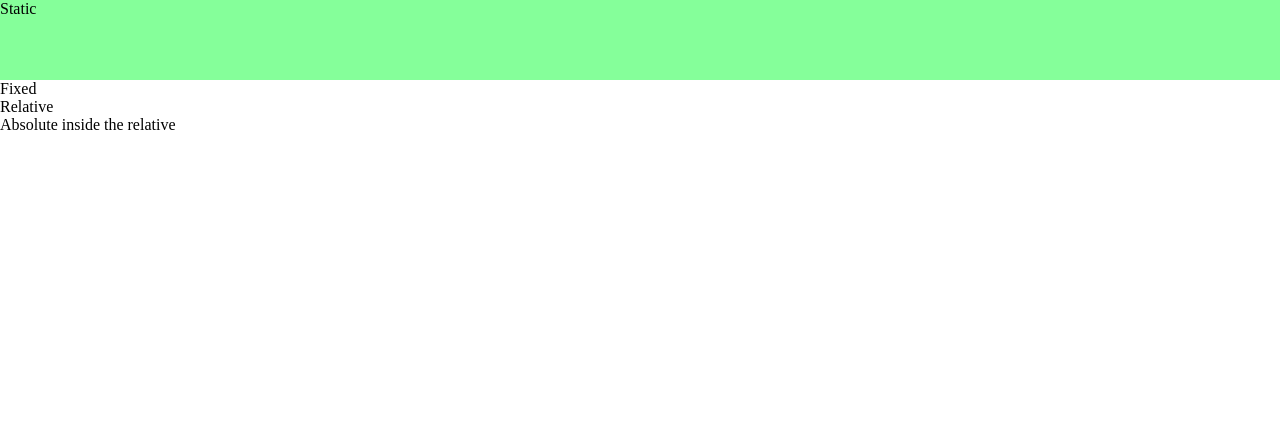
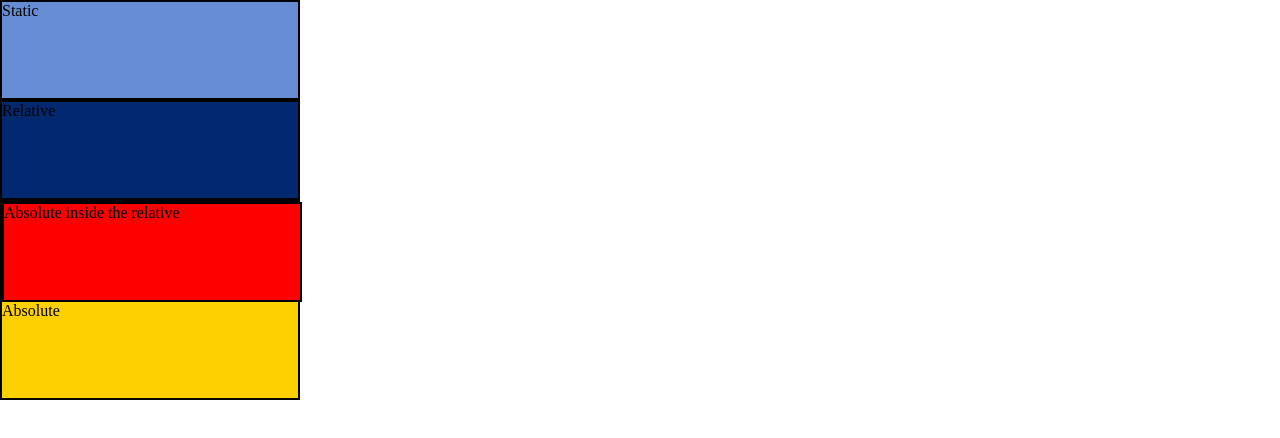
Before and after one commit to pedro-henrique-br/Css-Topics, a plain HTML site: page 08-Positions/index.html in a window 1280 px wide. Drawn offline with Linux system fonts and the light colour scheme.

Commit message:
Padding/Margin

```diff
--- a/08-Positions/index.html
+++ b/08-Positions/index.html
@@ -14,6 +14,6 @@
         <div class="relative-2">
       <div class="absolute-in">Absolute inside the relative</div>
     </div>
-  <div class="absolute"></div>
+  <div class="absolute">Absolute</div>
 </body>
 </html>
--- a/08-Positions/style.css
+++ b/08-Positions/style.css
@@ -7,32 +7,50 @@
 /*                            static, estático ao valor padrão do elemento html */
 
 .static {
-  background: #85ff9a;
-  width: 100vw;
-  height: 10vh;
+  position: static;
+  width: 300px;
+  height: 100px;
+  background-color: rgb(102, 140, 211);
+  border: solid 2px rgb(0, 0, 0);
 }
 
 .fixed {
-
+  position: fixed;
+  width: 300px;
+  height: 100px;
+  background-color: rgb(162, 102, 211);
+  border: solid 2px rgb(0, 0, 0);
 }
 
 .relative {
+  position: relative;
+  width: 300px;
+  height: 100px;
+  background-color: rgb(2, 40, 112);
+  border: solid 2px rgb(0, 0, 0);
+}
 
+.relative-2 {
+  position: relative;
+  width: 300px;
+  height: 100px;
+  background-color: #ff00d4;
+  border: solid 2px rgb(0, 0, 0);
+}
 
+.absolute-in {
+  position: absolute;
+  width: 300px;
+  height: 100px;
+  background-color: rgb(255, 0, 0);
+  border: solid 2px rgb(0, 0, 0);
 }
 
 
-.relative-2 {
-
+.absolute {
+  position: absolute;
+  width: 300px;
+  height: 100px;
+  background-color: rgb(255, 208, 0);
+  border: solid 2px rgb(0, 0, 0);
 }
-
-.absolute-in {
-
-}
-
-
-
-
-.absolute {
-
-}
--- a/11-FlexBox-layout/style.css
+++ b/11-FlexBox-layout/style.css
@@ -8,7 +8,6 @@
 body {
   background: rgb(68, 68, 68);
 }
-
 
 .container {
   justify-content: center;
--- /dev/null
+++ b/12-Espaçamento-interno/style.css
@@ -0,0 +1,29 @@
+*
+{
+  margin: 0;
+  box-sizing: border-box;
+  padding: 0;
+}
+
+/* Espaçamento externo */
+
+.margin {
+  margin: 50px;
+
+  background: aquamarine;
+  border: solid 2px black;
+  width: 300px;
+  height: 200px;
+}
+
+
+/* Espaçamento interno */
+
+.padding {
+  padding: 50px;
+
+  background: aquamarine;
+  border: solid 2px black;
+  width: 300px;
+  height: 200px;
+}
```
Also changed, not shown: 12-Espaçamento-interno/index.html (added, +14 -0 lines).
